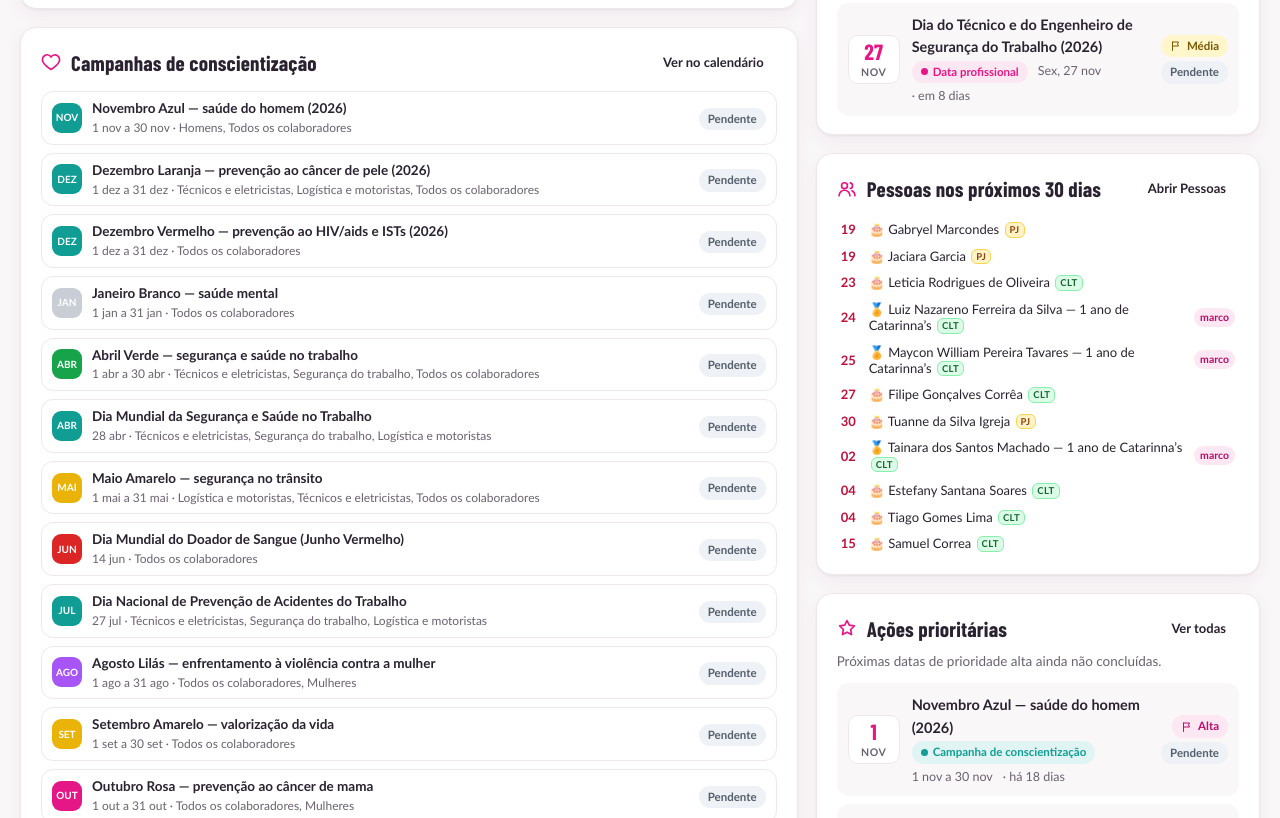
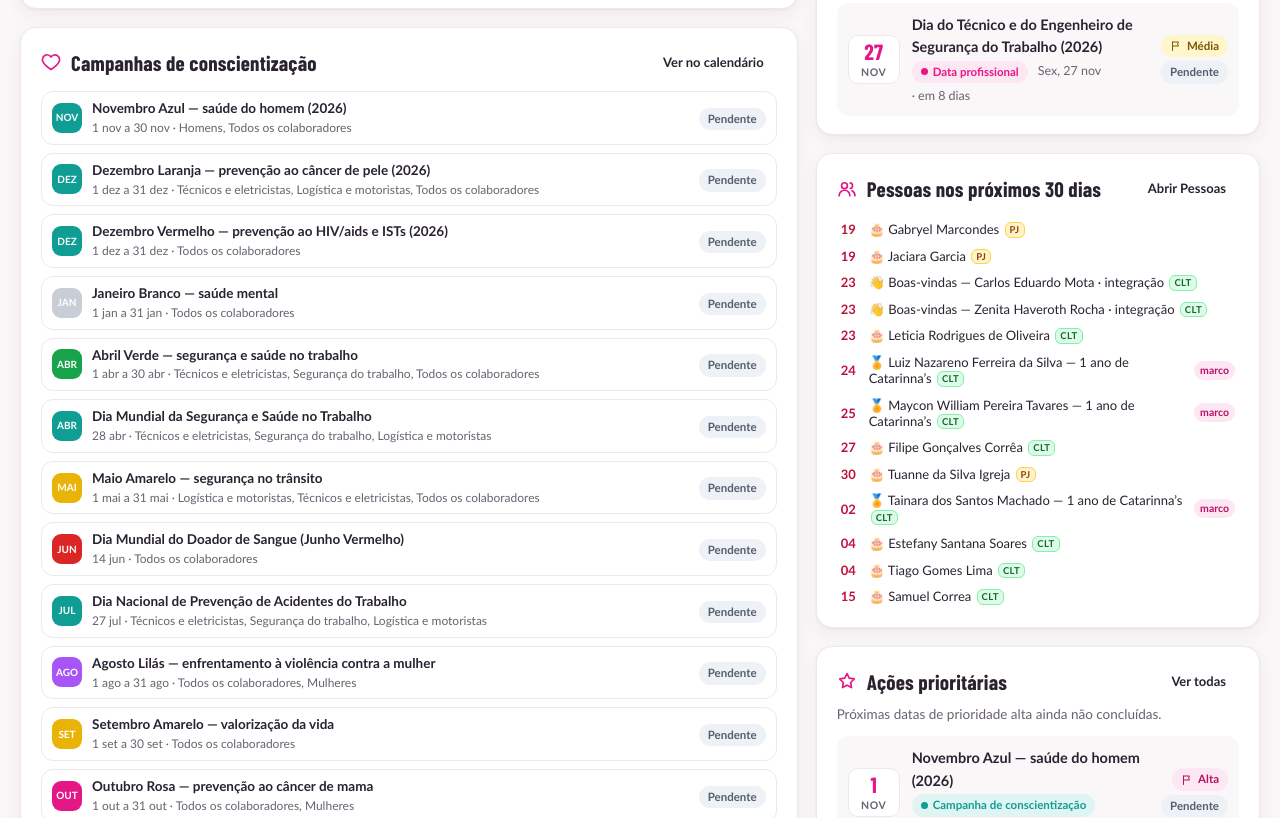
Before and after one commit to evelyndamiao/calendario, a plain HTML site: page index.html in a window 1280 px wide. Shown: the part 1982-2800 px from the top of the page. Drawn offline with nearby package versions, Linux system fonts and the light colour scheme; a web font is replaced by a local one.

Commit message:
Update index.html

```diff
--- a/index.html
+++ b/index.html
@@ -666,7 +666,7 @@ textarea.input { resize: vertical; min-height: 80px; }
      interno      -> evento interno do sistema (teste)
    ========================================================================= */
 
-window.CONECTA_SEED_VERSION = 4;
+window.CONECTA_SEED_VERSION = 6;
 
 window.CONECTA_CATEGORIAS = {
   feriado:       { nome: "Feriado / ponto facultativo", cor: "#64748b", fundo: "#eef1f5" },
@@ -1329,7 +1329,7 @@ window.CONECTA_SEED = [
   }
 ];
 
-/* Pessoas — planilha "Controle de Vendedores — Time DREAM": aba PJ (vendedores, 17/11/2026) e aba CLT (18/11/2026).
+/* Pessoas — planilha "Controle de Vendedores — Time DREAM": aba PJ (vendedores, 17/11/2026) e aba CLT (18/11/2026); admissões de Carlos Eduardo Mota e Zenita Haveroth Rocha informadas pelo RH em 18/11/2026.
    Por privacidade, só dia e mês do nascimento são guardados. */
 window.CONECTA_COLABORADORES_SEED = [
  {
@@ -1453,6 +1453,19 @@ window.CONECTA_COLABORADORES_SEED = [
   "alerta": ""
  },
  {
+  "id": "pes-clt-40",
+  "nome": "Carlos Eduardo Mota",
+  "area": "Técnicos e eletricistas",
+  "gestor": "",
+  "aniversario": "02-12",
+  "admissao": "2026-11-23",
+  "ativo": true,
+  "vinculo": "CLT",
+  "cargo": "Auxiliar de Instalador de Sistemas Fotovoltaicos",
+  "alerta": "",
+  "desdeVersao": 5
+ },
+ {
   "id": "pes-clt-04",
   "nome": "Cherli Gudas Marques Ferreira",
   "area": "Financeiro",
@@ -2447,6 +2460,19 @@ window.CONECTA_COLABORADORES_SEED = [
   "vinculo": "PJ",
   "cargo": "",
   "alerta": ""
+ },
+ {
+  "id": "pes-clt-41",
+  "nome": "Zenita Haveroth Rocha",
+  "area": "Financeiro",
+  "gestor": "",
+  "aniversario": "03-18",
+  "admissao": "2026-11-23",
+  "ativo": true,
+  "vinculo": "CLT",
+  "cargo": "Analista Financeiro",
+  "alerta": "",
+  "desdeVersao": 6
  }
 ];
 
@@ -2638,17 +2664,18 @@ window.CONECTA_COLABORADORES_SEED = [
     var ids = {}; d.eventos.forEach(function (e) { ids[e.id] = true; });
     SEED.forEach(function (e) { if ((e.desdeVersao || 1) > v && !ids[e.id]) d.eventos.push(eventoBase(e)); });
     // v3: pessoas da planilha "Controle de Vendedores — Time DREAM": atualiza por nome e inclui quem falta
-    if (v < 4) {
-      // v3: vendedores (PJ) · v4: + colaboradores CLT e vínculo de cada pessoa
-      (window.CONECTA_COLABORADORES_SEED || []).forEach(function (p) {
+    // v3: vendedores (PJ) · v4: + colaboradores CLT e vínculo · v5+: pessoas novas (campo desdeVersao)
+    (window.CONECTA_COLABORADORES_SEED || []).forEach(function (p) {
+      if ((p.desdeVersao || 4) <= v) return;
+      (function () {
         var ex = d.colaboradores.filter(function (x) { return norm(x.nome) === norm(p.nome); })[0];
         if (ex) {
           ex.aniversario = p.aniversario; ex.area = p.area; ex.gestor = p.gestor || "";
           ex.vinculo = p.vinculo || ex.vinculo || ""; ex.cargo = p.cargo || ex.cargo || ""; ex.alerta = p.alerta || "";
           if (p.admissao) ex.admissao = p.admissao;
         } else d.colaboradores.push(colabBase(p));
-      });
-    }
+      })();
+    });
     d.versao = alvo;
     salvarEstado(d);
   }
```
